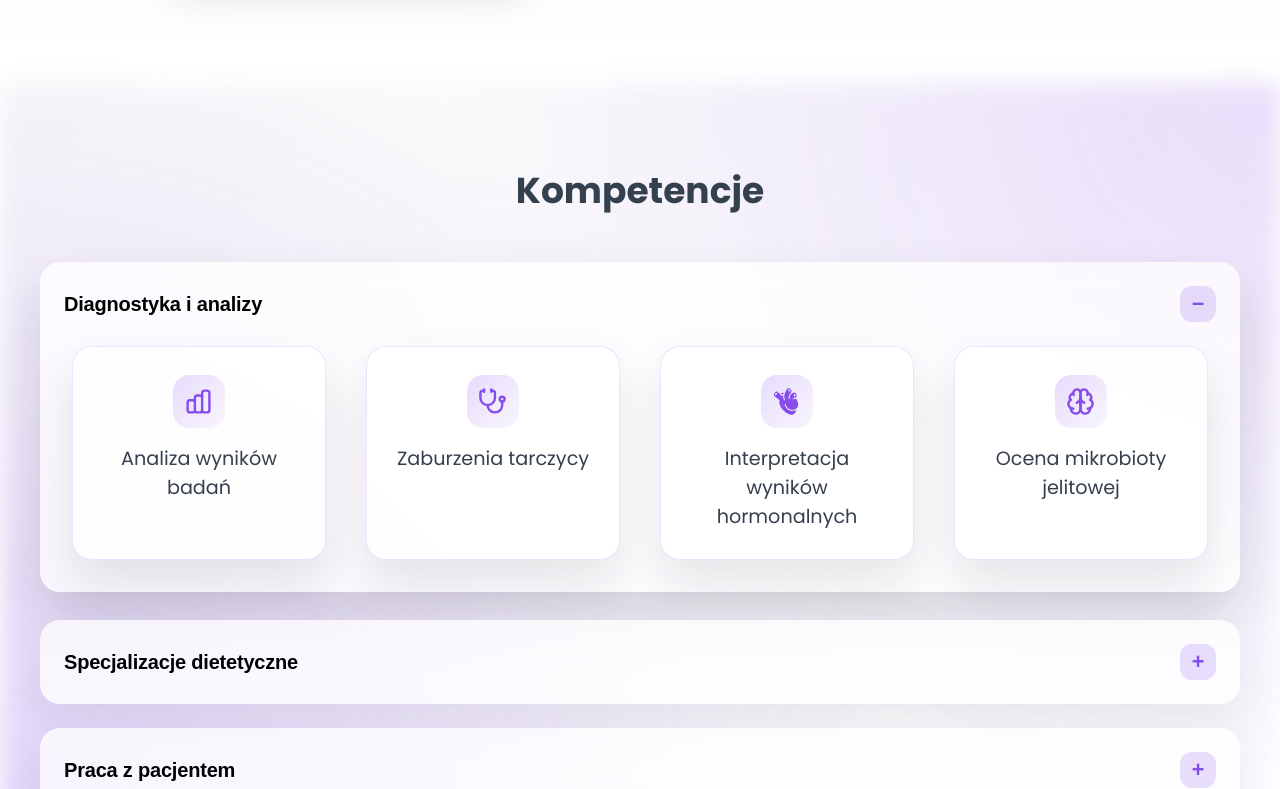
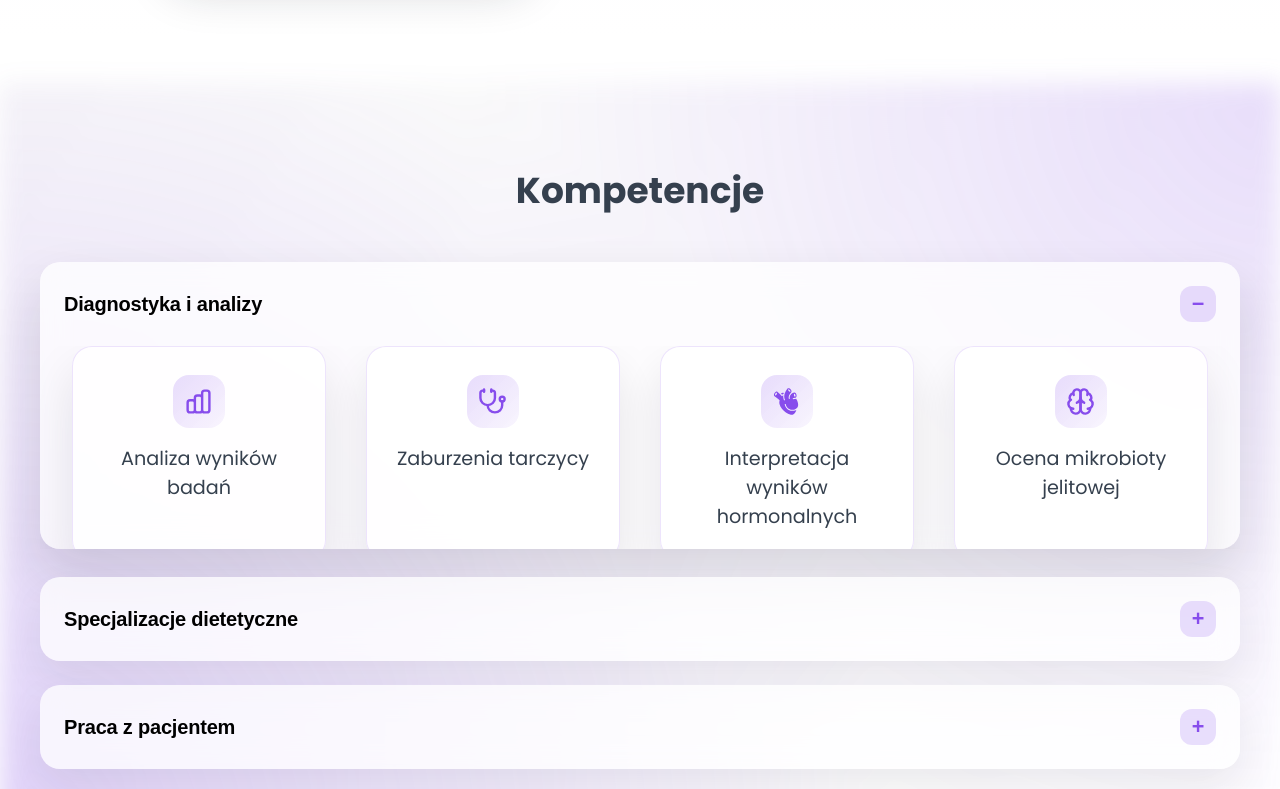
Before and after one commit to DawidZyluk/jagodowa-harmonia-next-js, a Next.js app: page / in a window 1280 px wide. Shown: the part 1490-2279 px from the top of the page. Built offline with nearby package versions, Linux system fonts and the light colour scheme.

Commit message:
Refactor AboutSection accordion: implement custom AccordionPanel component for improved height and opacity transitions; update styles for enhanced animation performance and consistency.

```diff
--- a/app/sections/AboutSection/AboutSection.scss
+++ b/app/sections/AboutSection/AboutSection.scss
@@ -222,18 +222,16 @@
   }
 
   &__accordion-panel {
-    max-height: 0;
+    height: 0;
     overflow: hidden;
     opacity: 0;
     transition:
-      max-height 0.4s ease-in-out,
-      opacity 0.3s ease-in-out;
-    will-change: max-height, opacity;
+      height 0.38s cubic-bezier(0.45, 0, 0.25, 1),
+      opacity 0.28s ease-in-out;
+    will-change: height, opacity;
 
     &--open {
-      max-height: 800px;
       opacity: 1;
-      overflow: visible;
     }
   }
 }
--- a/app/sections/AboutSection/AboutSection.tsx
+++ b/app/sections/AboutSection/AboutSection.tsx
@@ -1,7 +1,7 @@
 'use client';
 
 import classNames from "classnames";
-import { useState } from "react";
+import { ReactNode, useEffect, useRef, useState } from "react";
 import { GiHeartOrgan } from "react-icons/gi";
 import { HiOutlineChartBar } from "react-icons/hi";
 import { LuBrain, LuLeaf, LuStethoscope } from "react-icons/lu";
@@ -64,11 +64,7 @@ export default function AboutSection() {
                     <span aria-hidden>{isActive ? "−" : "+"}</span>
                   </button>
 
-                  <div
-                    className={classNames("about-section__accordion-panel", {
-                      "about-section__accordion-panel--open": isActive,
-                    })}
-                  >
+                  <AccordionPanel isActive={isActive}>
                     <div className={classNames("about-section__metrics-grid")}>
                       {competencies.map(({ label, Icon }) => (
                         <div key={label} className={classNames("about-section__metric-card")}>
@@ -79,7 +75,7 @@ export default function AboutSection() {
                         </div>
                       ))}
                     </div>
-                  </div>
+                  </AccordionPanel>
                 </div>
               );
             })}
@@ -119,3 +115,83 @@ const competencyGroups = [
     ],
   },
 ];
+
+type AccordionPanelProps = {
+  isActive: boolean;
+  children: ReactNode;
+};
+
+function AccordionPanel({ isActive, children }: AccordionPanelProps) {
+  const panelRef = useRef<HTMLDivElement | null>(null);
+
+  useEffect(() => {
+    const panel = panelRef.current;
+    if (!panel) {
+      return;
+    }
+
+    if (isActive) {
+      panel.style.height = "auto";
+      panel.style.opacity = "1";
+      panel.style.overflow = "visible";
+    } else {
+      panel.style.height = "0px";
+      panel.style.opacity = "0";
+      panel.style.overflow = "hidden";
+    }
+  }, []);
+
+  useEffect(() => {
+    const panel = panelRef.current;
+    if (!panel) {
+      return;
+    }
+
+    const startHeight = `${panel.scrollHeight}px`;
+
+    if (isActive) {
+      panel.style.overflow = "hidden";
+      panel.style.height = startHeight;
+      panel.style.opacity = "1";
+
+      const handleTransitionEnd = (event: TransitionEvent) => {
+        if (event.propertyName !== "height" || panelRef.current !== panel) {
+          return;
+        }
+
+        panel.style.height = "auto";
+        panel.style.overflow = "visible";
+      };
+
+      panel.addEventListener("transitionend", handleTransitionEnd);
+
+      return () => {
+        panel.removeEventListener("transitionend", handleTransitionEnd);
+      };
+    }
+
+    panel.style.overflow = "hidden";
+    panel.style.height = startHeight;
+    panel.style.opacity = "1";
+
+    requestAnimationFrame(() => {
+      if (!panelRef.current) {
+        return;
+      }
+
+      panel.style.height = "0px";
+      panel.style.opacity = "0";
+    });
+  }, [isActive]);
+
+  return (
+    <div
+      ref={panelRef}
+      className={classNames("about-section__accordion-panel", {
+        "about-section__accordion-panel--open": isActive,
+      })}
+    >
+      {children}
+    </div>
+  );
+}
```
